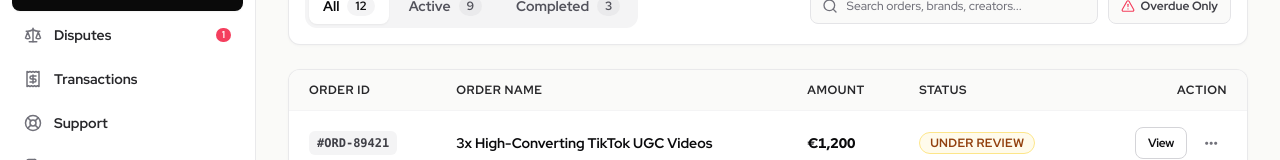
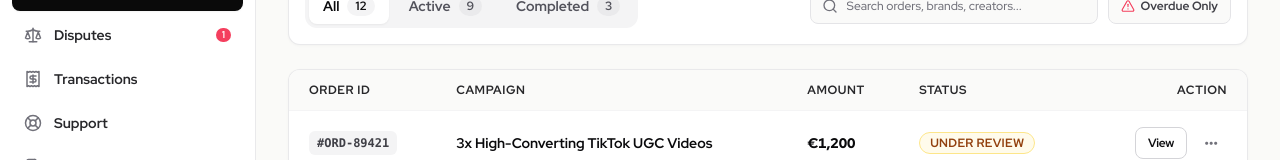
Before and after one commit to BeingSazzad/Influencer-Dashboard, a React (Vite) app: page /orders in a window 1280 px wide. Shown: the part 241-401 px from the top of the page. Built offline with nearby package versions, Linux system fonts and the light colour scheme; a web font is replaced by a local one.

Commit message:
refactor(orders): change column header from Order Name to Campaign

```diff
--- a/src/pages/dashboard/OrdersPage.tsx
+++ b/src/pages/dashboard/OrdersPage.tsx
@@ -333,7 +333,7 @@ export const OrdersPage: React.FC = () => {
             <thead className="bg-neutral-50 text-neutral-500 text-xs border-b border-neutral-100 font-bold uppercase tracking-wider">
               <tr>
                 <th className="py-3 px-5">Order ID</th>
-                <th className="py-3 px-5">Order Name</th>
+                <th className="py-3 px-5">Campaign</th>
                 <th className="py-3 px-5">Amount</th>
                 <th className="py-3 px-5">Status</th>
                 <th className="py-3 px-5 text-right">Action</th>
@@ -379,7 +379,7 @@ export const OrdersPage: React.FC = () => {
                       </span>
                     </td>
 
-                    {/* Order Name Column */}
+                    {/* Campaign Column */}
                     <td className="py-4 px-5">
                       <p
                         className="text-sm font-bold text-neutral-950 truncate max-w-md"
```
